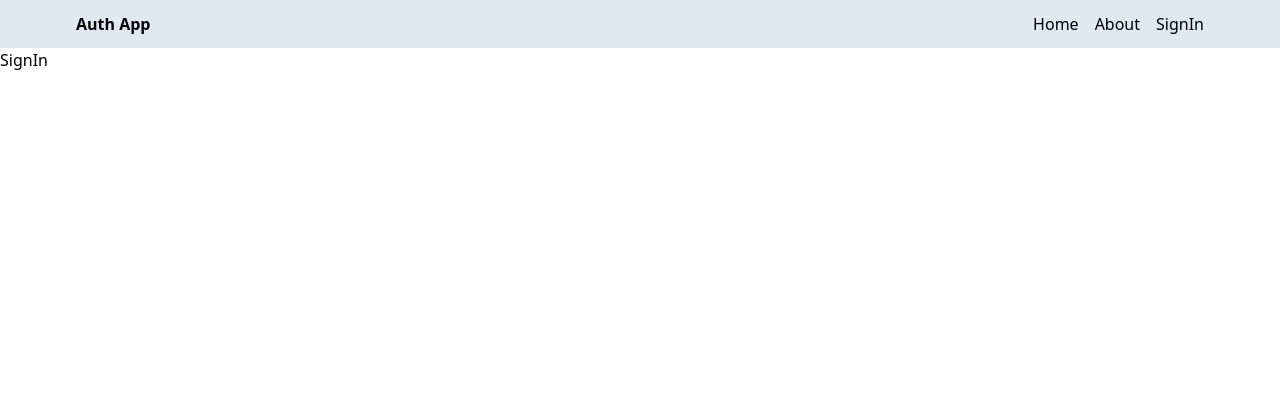
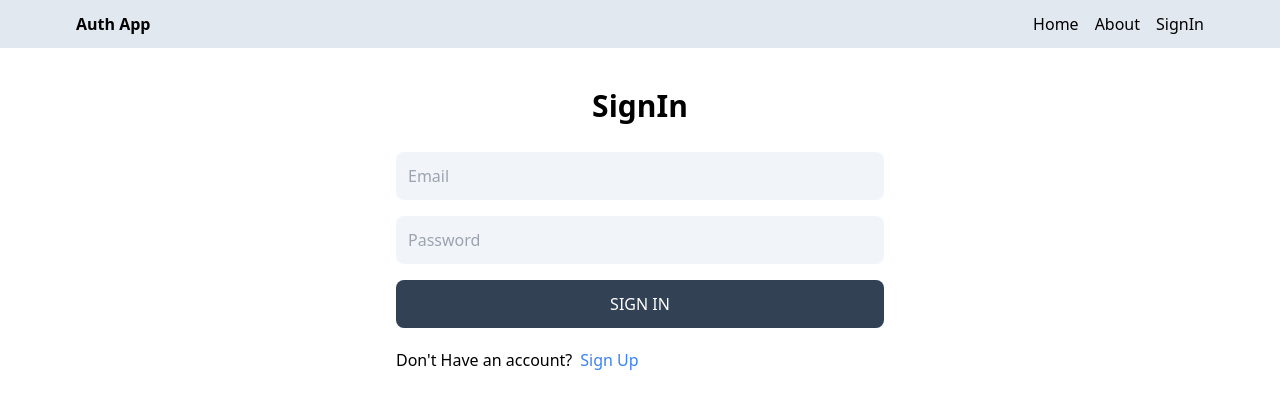
Before and after one commit to Prince-973/MERN-Auth, a React (Vite) app in the folder client/: page /sign-in in a window 1280 px wide. Shown: the top 408 px of the page. Built offline with nearby package versions, Linux system fonts and the light colour scheme.

Commit message:
add signin functionallity

```diff
--- a/client/src/pages/Signin.jsx
+++ b/client/src/pages/Signin.jsx
@@ -1,7 +1,75 @@
-import React from "react";
+import React, { useState } from "react";
+import { Link, useNavigate } from "react-router-dom";
 
 function Signin() {
-  return <div>SignIn</div>;
+  const [formData, setFormData] = useState({});
+  const [error, setError] = useState(false);
+  const [loading, setLoading] = useState(false);
+  const navigate = useNavigate();
+
+  const handleChange = (e) => {
+    setFormData({ ...formData, [e.target.id]: e.target.value });
+  };
+
+  const handleSubmit = async (e) => {
+    e.preventDefault();
+    try {
+      setLoading(true);
+      setError(false);
+      const res = await fetch("/api/auth/signin", {
+        method: "POST",
+        headers: {
+          "Content-Type": "application/json",
+        },
+        body: JSON.stringify(formData),
+      });
+      const data = await res.json();
+      setLoading(false);
+      if (data.success === false) {
+        setError(true);
+        return;
+      }
+      navigate("/");
+    } catch (error) {
+      setLoading(false);
+      setError(true);
+    }
+  };
+
+  return (
+    <div className="p-3 max-w-lg mx-auto">
+      <h1 className="text-3xl text-center font-semibold my-7">SignIn</h1>
+      <form onSubmit={handleSubmit} className="flex flex-col gap-4 ">
+        <input
+          type="email"
+          placeholder="Email"
+          onChange={handleChange}
+          id="email"
+          className="bg-slate-100 p-3 rounded-lg"
+        />
+        <input
+          type="password"
+          placeholder="Password"
+          onChange={handleChange}
+          id="password"
+          className="bg-slate-100 p-3 rounded-lg"
+        />
+        <button
+          disabled={loading}
+          className="bg-slate-700 text-white p-3 rounded-lg uppercase hover:opacity-95 disabled:opacity-80"
+        >
+          {loading ? "...Loading" : "Sign In"}
+        </button>
+      </form>
+      <div className="flex gap-2 mt-5">
+        <p>Don't Have an account?</p>
+        <Link to={"/sign-up"}>
+          <span className="text-blue-500">Sign Up</span>
+        </Link>
+      </div>
+      <p className="text-red-700 mt-5">{error && "Somthing went wrong"}</p>
+    </div>
+  );
 }
 
 export default Signin;
--- a/client/src/pages/Signup.jsx
+++ b/client/src/pages/Signup.jsx
@@ -1,10 +1,11 @@
 import React, { useState } from "react";
-import { Link } from "react-router-dom";
+import { Link, useNavigate } from "react-router-dom";
 
 function Signup() {
   const [formData, setFormData] = useState({});
   const [error, setError] = useState(false);
   const [loading, setLoading] = useState(false);
+  const navigate = useNavigate();
 
   const handleChange = (e) => {
     setFormData({ ...formData, [e.target.id]: e.target.value });
@@ -28,6 +29,7 @@ function Signup() {
         setError(true);
         return;
       }
+      navigate("/sign-in");
     } catch (error) {
       setLoading(false);
       setError(true);
```
